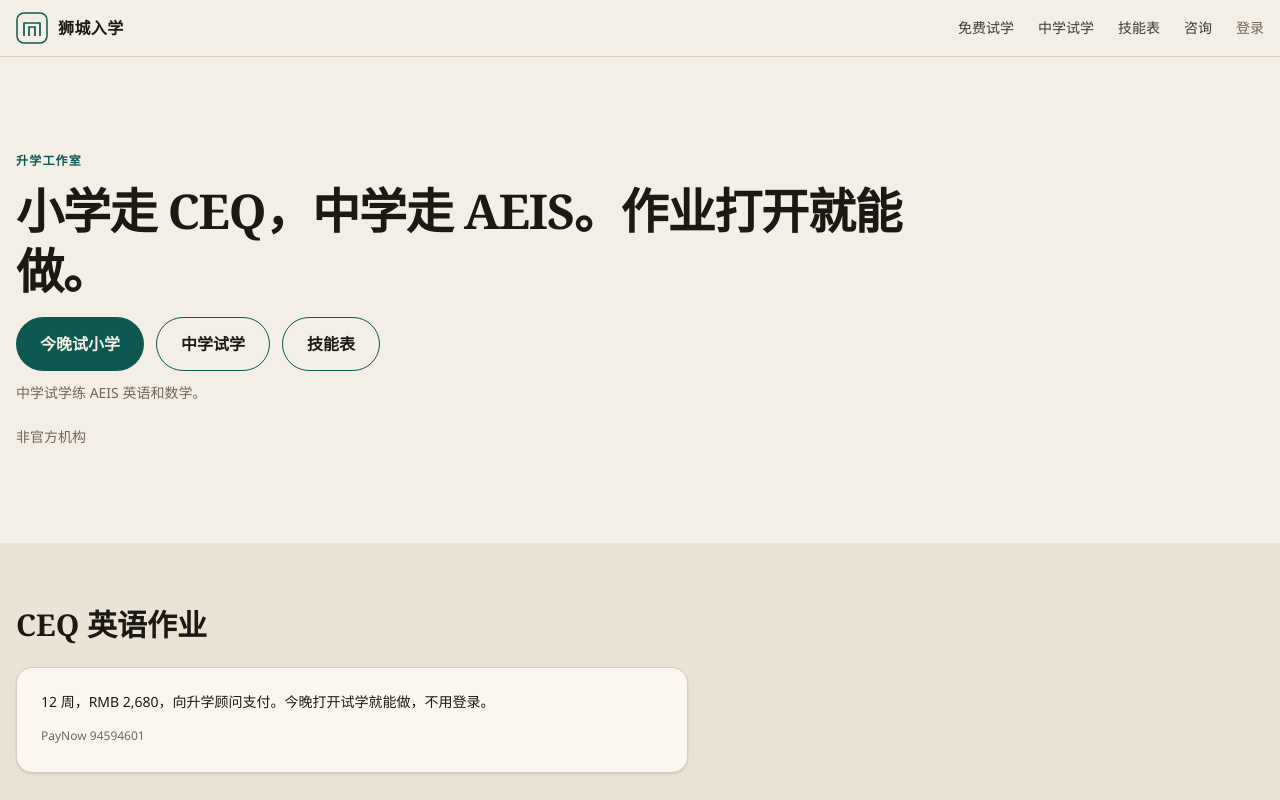
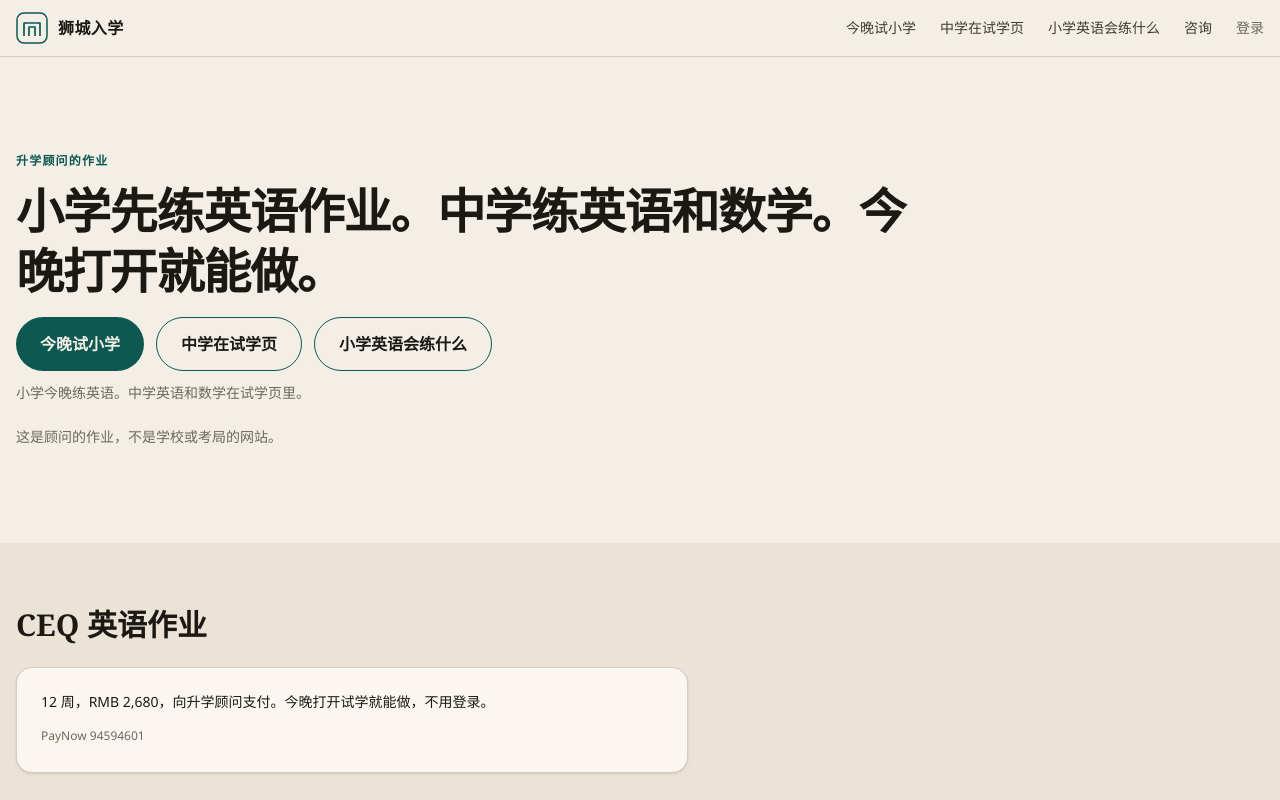
Before and after one commit to ttee/sg-school-entry, a Next.js app: page / in a window 1280 px wide. Shown: the top 800 px of the page. Built offline with nearby package versions, Linux system fonts and the light colour scheme.

Commit message:
Say ESL Language hero chrome once on the homepage

```diff
--- a/app/page.tsx
+++ b/app/page.tsx
@@ -93,13 +93,13 @@ export default function HomePage() {
           </Link>
           <nav className="hidden md:flex items-center gap-6 text-sm">
             <Link href="/trial/A2" className="text-ink-2 hover:text-ink transition-colors font-medium">
-              免费试学
+              今晚试小学
             </Link>
             <Link href="/trial" className="text-ink-2 hover:text-ink transition-colors font-medium">
-              中学试学
+              中学在试学页
             </Link>
             <Link href="/skills" className="text-ink-2 hover:text-ink transition-colors font-medium">
-              技能表
+              小学英语会练什么
             </Link>
             <Link href="#contact" className="text-ink-2 hover:text-ink transition-colors font-medium">
               咨询
@@ -125,13 +125,13 @@ export default function HomePage() {
           <div className="md:hidden border-t border-line bg-paper">
             <div className="px-4 py-3 space-y-3">
               <Link href="/trial/A2" className="block text-ink-2 hover:text-ink transition-colors font-medium" onClick={() => setShowMobileMenu(false)}>
-                免费试学
+                今晚试小学
               </Link>
               <Link href="/trial" className="block text-ink-2 hover:text-ink transition-colors font-medium" onClick={() => setShowMobileMenu(false)}>
-                中学试学
+                中学在试学页
               </Link>
               <Link href="/skills" className="block text-ink-2 hover:text-ink transition-colors font-medium" onClick={() => setShowMobileMenu(false)}>
-                技能表
+                小学英语会练什么
               </Link>
               <Link href="#contact" className="block text-ink-2 hover:text-ink transition-colors font-medium" onClick={() => setShowMobileMenu(false)}>
                 咨询
@@ -145,10 +145,10 @@ export default function HomePage() {
         <section className="py-16 md:py-24">
           <div className="max-w-7xl mx-auto px-4">
             <p className="text-xs font-semibold tracking-widest uppercase text-accent mb-3">
-              升学工作室
+              升学顾问的作业
             </p>
             <h1 className="font-serif font-semibold text-3xl md:text-5xl leading-tight tracking-tight mb-4 max-w-4xl">
-              小学走 CEQ，中学走 AEIS。作业打开就能做。
+              小学先练英语作业。中学练英语和数学。今晚打开就能做。
             </h1>
             <div className="flex flex-wrap gap-3 mb-3">
               <Link
@@ -161,20 +161,20 @@ export default function HomePage() {
                 href="/trial"
                 className="inline-flex items-center justify-center px-6 py-3.5 bg-transparent text-ink border border-accent font-semibold rounded-full hover:bg-accent/10 transition-colors text-base"
               >
-                中学试学
+                中学在试学页
               </Link>
               <Link
                 href="/skills"
                 className="inline-flex items-center justify-center px-6 py-3.5 bg-transparent text-ink border border-accent font-semibold rounded-full hover:bg-accent/10 transition-colors text-base"
               >
-                技能表
+                小学英语会练什么
               </Link>
             </div>
             <p className="text-sm text-muted mb-6 max-w-2xl">
-              中学试学练 AEIS 英语和数学。
+              小学今晚练英语。中学英语和数学在试学页里。
             </p>
             <p className="text-sm text-muted max-w-2xl">
-              非官方机构
+              这是顾问的作业，不是学校或考局的网站。
             </p>
           </div>
         </section>
```
